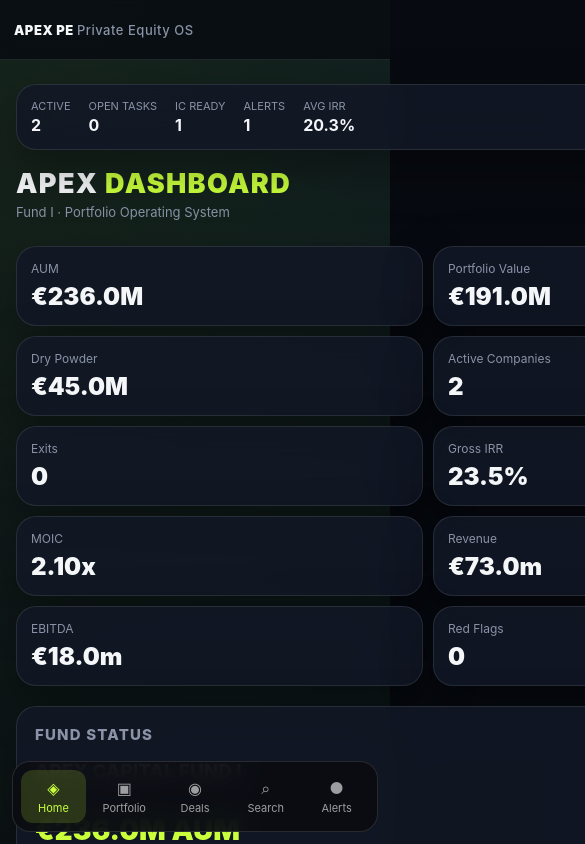
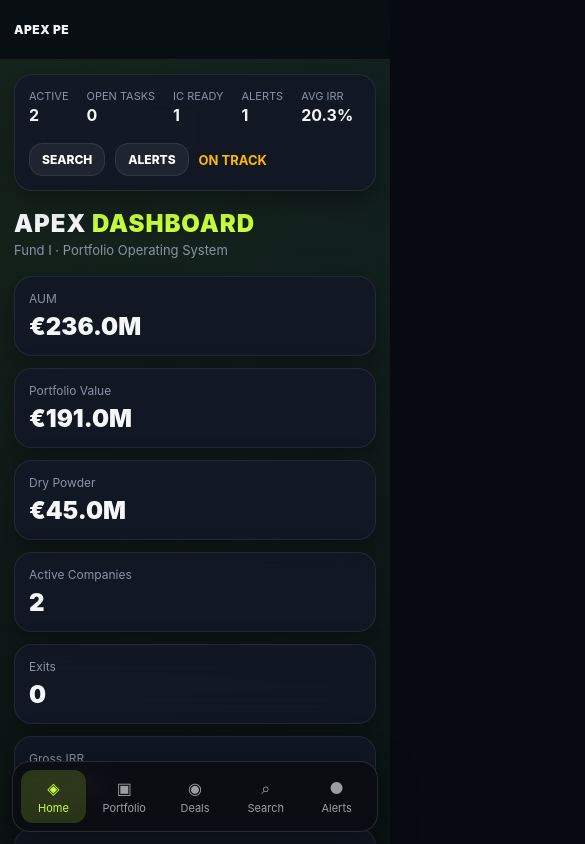
Before and after one commit to somatic3000-dev/apex-pe-app, a React (Vite) app: page / in a window 390 px wide. Shown: the top 844 px of the page, 585 px wide, since content can reach past the window. Built offline with nearby package versions, Linux system fonts and the light colour scheme.

Commit message:
App.css aktualisieren

```diff
--- a/src/App.css
+++ b/src/App.css
@@ -13,10 +13,16 @@
   --orange: #ffb800;
   --red: #ff5c5c;
 
-  --border: rgba(255, 255, 255, 0.1);
-  --shadow: 0 18px 50px rgba(0, 0, 0, 0.35);
+  --border: rgba(255, 255, 255, 0.08);
 
-  font-family: Inter, system-ui, sans-serif;
+  --shadow:
+    0 10px 30px rgba(0, 0, 0, 0.35);
+
+  font-family:
+    Inter,
+    system-ui,
+    sans-serif;
+
   color: var(--text);
   background: var(--bg);
 }
@@ -25,8 +31,14 @@
   box-sizing: border-box;
 }
 
-body {
+html,
+body,
+#root {
   margin: 0;
+  padding: 0;
+
+  width: 100%;
+  min-height: 100%;
 
   background:
     radial-gradient(
@@ -42,6 +54,8 @@
     var(--bg);
 
   color: var(--text);
+
+  overflow-x: hidden;
 }
 
 button,
@@ -51,9 +65,12 @@
   font: inherit;
 }
 
+/* APP */
+
 .app {
   display: grid;
   grid-template-columns: 250px 1fr;
+
   min-height: 100vh;
 }
 
@@ -74,18 +91,23 @@
 
   padding: 0 24px;
 
-  background: rgba(7, 10, 16, 0.78);
+  z-index: 1000;
+
+  background: rgba(7, 10, 16, 0.82);
 
   backdrop-filter: blur(18px);
 
-  border-bottom: 1px solid var(--border);
-
-  z-index: 1000;
+  border-bottom: 1px solid
+    var(--border);
 }
 
 .topbar-logo {
+  font-size: 15px;
   font-weight: 900;
+
   letter-spacing: 0.04em;
+
+  white-space: nowrap;
 }
 
 .topbar-logo span {
@@ -95,7 +117,9 @@
 
 .date {
   margin-left: auto;
+
   color: var(--muted);
+
   font-size: 13px;
 }
 
@@ -118,17 +142,20 @@
 
   backdrop-filter: blur(18px);
 
-  border-right: 1px solid var(--border);
+  border-right: 1px solid
+    var(--border);
 }
 
 .nav-section {
-  margin: 24px 10px 10px;
+  margin:
+    24px 10px 10px;
+
+  color: var(--muted);
 
   font-size: 11px;
   font-weight: 800;
+
   letter-spacing: 0.12em;
-
-  color: var(--muted);
 }
 
 .nav-item {
@@ -148,16 +175,28 @@
 }
 
 .nav-item:hover {
-  background: rgba(255, 255, 255, 0.05);
+  background: rgba(
+    255,
+    255,
+    255,
+    0.05
+  );
 }
 
 .nav-item.active {
-  background: rgba(201, 255, 59, 0.14);
+  background: rgba(
+    201,
+    255,
+    59,
+    0.14
+  );
+
   color: var(--accent);
 }
 
 .nav-icon {
   width: 18px;
+
   text-align: center;
 }
 
@@ -168,6 +207,10 @@
   margin-top: 68px;
 
   padding: 24px;
+
+  width: calc(100vw - 250px);
+
+  overflow-x: hidden;
 }
 
 /* PAGE */
@@ -177,13 +220,14 @@
   align-items: center;
   justify-content: space-between;
 
-  margin-bottom: 26px;
+  margin-bottom: 24px;
 }
 
 .page-title {
   font-size: 36px;
   font-weight: 900;
-  letter-spacing: 0.05em;
+
+  letter-spacing: 0.04em;
 }
 
 .page-title span {
@@ -192,85 +236,10 @@
 
 .page-sub {
   margin-top: 6px;
-  color: var(--muted);
-  font-size: 14px;
-}
-
-/* CARDS */
-
-.card,
-.market-card,
-.metric-card {
-  background: var(--panel);
-
-  border: 1px solid var(--border);
-
-  border-radius: 22px;
-
-  box-shadow: var(--shadow);
-
-  backdrop-filter: blur(18px);
-}
-
-.card {
-  padding: 20px;
-}
-
-.card-title {
-  margin-bottom: 16px;
-
-  font-size: 15px;
-  font-weight: 800;
-  letter-spacing: 0.08em;
 
   color: var(--muted);
 
-  text-transform: uppercase;
-}
-
-.market-card {
-  padding: 18px;
-
-  transition: 0.2s ease;
-}
-
-.market-card:hover {
-  transform: translateY(-2px);
-
-  border-color: rgba(201, 255, 59, 0.25);
-}
-
-.market-card-name {
-  font-size: 20px;
-  font-weight: 800;
-}
-
-.market-card-price {
-  margin-top: 10px;
-
-  font-size: 30px;
-  font-weight: 900;
-}
-
-.market-card-sym {
-  font-size: 12px;
-  color: var(--muted);
-}
-
-.metric-card {
-  padding: 18px;
-}
-
-.metric-label {
-  color: var(--muted);
-  font-size: 12px;
-
-  margin-bottom: 6px;
-}
-
-.metric-value {
-  font-size: 28px;
-  font-weight: 900;
+  font-size: 14px;
 }
 
 /* GRID */
@@ -297,11 +266,90 @@
   gap: 16px;
 }
 
+/* CARDS */
+
+.card,
+.market-card,
+.metric-card {
+  width: 100%;
+
+  background: var(--panel);
+
+  border: 1px solid
+    var(--border);
+
+  border-radius: 22px;
+
+  backdrop-filter: blur(18px);
+
+  box-shadow: var(--shadow);
+
+  overflow: hidden;
+}
+
+.card {
+  padding: 20px;
+}
+
+.market-card {
+  padding: 18px;
+
+  transition: 0.2s ease;
+}
+
+.market-card:hover {
+  transform: translateY(-2px);
+}
+
+.metric-card {
+  padding: 18px;
+}
+
+.card-title {
+  margin-bottom: 16px;
+
+  color: var(--muted);
+
+  font-size: 13px;
+  font-weight: 800;
+
+  letter-spacing: 0.08em;
+
+  text-transform: uppercase;
+}
+
+.market-card-name {
+  font-size: 20px;
+  font-weight: 800;
+}
+
+.market-card-price {
+  margin-top: 10px;
+
+  font-size: 30px;
+  font-weight: 900;
+}
+
+.metric-label {
+  color: var(--muted);
+
+  font-size: 12px;
+
+  margin-bottom: 6px;
+}
+
+.metric-value {
+  font-size: 28px;
+  font-weight: 900;
+}
+
 /* TABLE */
 
 .table {
   width: 100%;
+
   border-collapse: collapse;
+
   min-width: 720px;
 }
 
@@ -311,7 +359,8 @@
 
   text-align: left;
 
-  border-bottom: 1px solid var(--border);
+  border-bottom: 1px solid
+    var(--border);
 
   white-space: nowrap;
 }
@@ -331,7 +380,8 @@
 
   padding: 13px 14px;
 
-  border: 1px solid var(--border);
+  border: 1px solid
+    var(--border);
 
   border-radius: 14px;
 
@@ -345,7 +395,13 @@
 .input:focus {
   border-color: var(--accent);
 
-  box-shadow: 0 0 0 3px rgba(201, 255, 59, 0.12);
+  box-shadow:
+    0 0 0 3px rgba(
+      201,
+      255,
+      59,
+      0.12
+    );
 }
 
 /* BUTTONS */
@@ -365,31 +421,40 @@
 }
 
 .btn:hover {
-  opacity: 0.9;
+  opacity: 0.92;
 
   transform: translateY(-1px);
 }
 
 .btn-primary {
   background: var(--accent);
+
   color: #10130f;
 }
 
 .btn-danger {
   background: var(--red);
+
   color: white;
 }
 
 .btn-ghost {
-  background: rgba(255, 255, 255, 0.06);
+  background: rgba(
+    255,
+    255,
+    255,
+    0.06
+  );
 
   color: white;
 
-  border: 1px solid var(--border);
+  border: 1px solid
+    var(--border);
 }
 
 .btn-sm {
   padding: 8px 12px;
+
   font-size: 12px;
 }
 
@@ -405,12 +470,24 @@
 }
 
 .badge-green {
-  background: rgba(201, 255, 59, 0.14);
+  background: rgba(
+    201,
+    255,
+    59,
+    0.14
+  );
+
   color: var(--accent);
 }
 
 .badge-blue {
-  background: rgba(0, 194, 255, 0.14);
+  background: rgba(
+    0,
+    194,
+    255,
+    0.14
+  );
+
   color: var(--blue);
 }
 
@@ -421,7 +498,7 @@
 }
 
 .fade-in {
-  animation: fadeIn 0.22s ease;
+  animation: fadeIn 0.2s ease;
 }
 
 .mobile-nav {
@@ -431,11 +508,13 @@
 @keyframes fadeIn {
   from {
     opacity: 0;
+
     transform: translateY(5px);
   }
 
   to {
     opacity: 1;
+
     transform: translateY(0);
   }
 }
@@ -444,6 +523,11 @@
 
 @media (max-width: 768px) {
   .app {
+    width: 100%;
+    max-width: 100vw;
+
+    overflow-x: hidden;
+
     grid-template-columns: 1fr;
   }
 
@@ -453,38 +537,55 @@
 
   .main {
     margin-left: 0;
+    margin-top: 60px;
 
-    padding: 16px;
+    width: 100%;
+    max-width: 100vw;
 
-    padding-bottom: 118px;
+    overflow-x: hidden;
+
+    padding: 14px;
+    padding-bottom: 120px;
   }
 
   .topbar {
     height: 60px;
 
+    width: 100%;
+    max-width: 100vw;
+
+    overflow: hidden;
+
     padding: 0 14px;
   }
 
   .topbar-logo {
-    font-size: 13px;
+    font-size: 12px;
   }
 
-  .badge {
+  .topbar-logo span {
     display: none;
   }
 
+  .badge,
   .date {
     display: none;
   }
 
   .page-header {
-    align-items: flex-start;
-    gap: 12px;
+    width: 100%;
+
+    overflow: hidden;
+
+    margin-bottom: 18px;
   }
 
   .page-title {
-    font-size: 27px;
+    font-size: 24px;
+
     line-height: 1.05;
+
+    word-break: break-word;
   }
 
   .page-sub {
@@ -492,21 +593,24 @@
   }
 
   .dashboard-grid {
-    grid-template-columns: repeat(2, 1fr);
+    grid-template-columns: 1fr;
 
-    gap: 10px;
+    gap: 12px;
   }
 
   .market-grid {
     grid-template-columns: 1fr;
 
-    gap: 14px;
+    gap: 12px;
   }
 
-  .metric-card,
+  .card,
   .market-card,
-  .card {
-    border-radius: 20px;
+  .metric-card {
+    width: 100%;
+    max-width: 100%;
+
+    border-radius: 18px;
   }
 
   .metric-card {
@@ -518,19 +622,78 @@
   }
 
   .market-card-name {
-    font-size: 19px;
+    font-size: 18px;
   }
 
   .market-card-price {
-    font-size: 28px;
+    font-size: 26px;
   }
 
   .table {
-    font-size: 13px;
+    min-width: 100%;
+
+    font-size: 12px;
+  }
+
+  .table th,
+  .table td {
+    padding: 10px 8px;
   }
 
   .mobile-nav {
+    position: fixed;
+
+    left: 10px;
+    right: 10px;
+    bottom: 10px;
+
+    z-index: 999;
+
     display: grid !important;
+
+    grid-template-columns: repeat(
+      5,
+      1fr
+    );
+
+    gap: 4px;
+
+    padding: 8px;
+
+    border-radius: 20px;
+
+    background: rgba(
+      8,
+      10,
+      18,
+      0.92
+    );
+
+    backdrop-filter: blur(18px);
+
+    border: 1px solid
+      rgba(
+        255,
+        255,
+        255,
+        0.08
+      );
+
+    box-shadow:
+      0 10px 40px
+      rgba(0, 0, 0, 0.4);
+  }
+
+  .mobile-nav button {
+    min-width: 0;
+  }
+
+  .recharts-wrapper {
+    max-width: 100% !important;
+  }
+
+  svg {
+    max-width: 100%;
   }
 }
 
```
